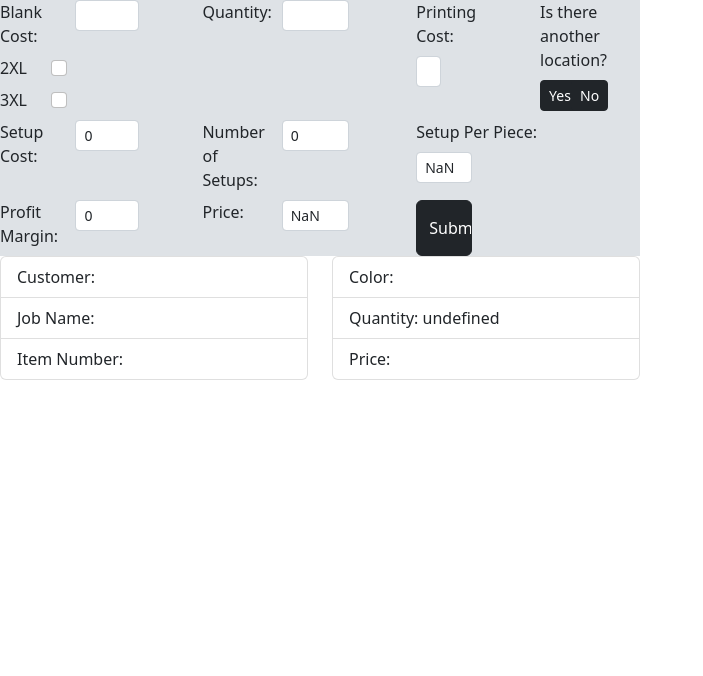
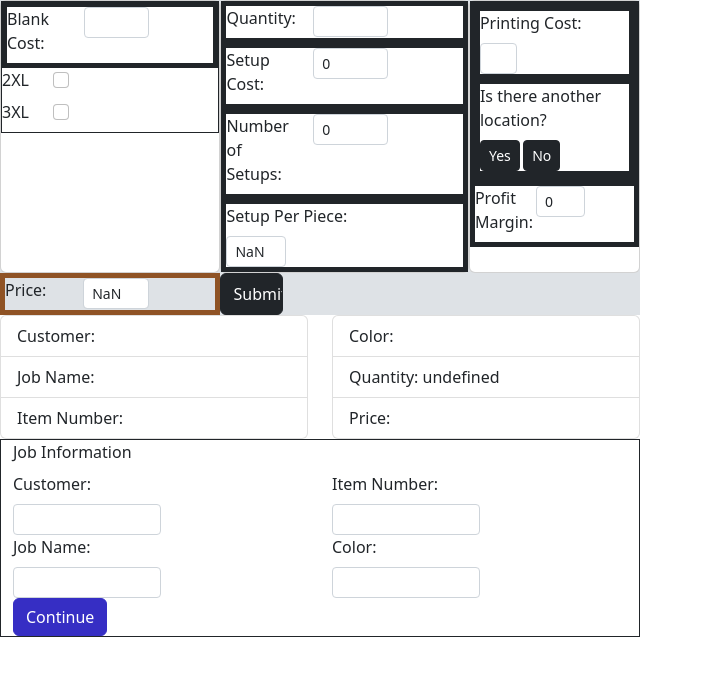
Before and after one commit to DravenTheRaven/quote-boy, a React (Create React App) app: page / in a window 1280 px wide. Shown: the top 676 px of the page, without its empty margins (0-703 px from the left). Built offline with nearby package versions, Linux system fonts and the light colour scheme.

Commit message:
even more modulation

```diff
--- a/src/App.js
+++ b/src/App.js
@@ -1,4 +1,5 @@
 import React from "react";
+import JobInfo from './JobInfo.js'
 import Quote from './Quote.js';
 import Output from './components/Output.js'
 import './App.scss';
@@ -11,6 +12,7 @@ function App() {
     <Quote />
   <div className="out">
     <Output />
+    <JobInfo />
   </div>
 </div>
   )
--- /dev/null
+++ b/src/BlankCard.js
@@ -0,0 +1,71 @@
+import React from "react";
+import { useState } from 'react';
+import InputVal from './components/InputVal.js'
+import Oversize from './components/Oversize.js'
+import Button from 'react-bootstrap/Button';
+import Form from 'react-bootstrap/Form';
+import Col from 'react-bootstrap/Col';
+import Row from 'react-bootstrap/Row';
+import Card from 'react-bootstrap/Card';
+import './App.scss';
+
+function BlankCard({ blankCost, cost2XL, cost3XL, handleChange }) {
+  const [state, setState] = useState({
+    blankCost: "",
+    cost2XL: "",
+    cost3XL: "",
+
+  });
+
+  function handleChange(e) {
+    const value = e.target.value;
+    setState({
+      ...state,
+      [e.target.name]: value
+    });
+      console.log(value)
+
+  }
+  console.log({blankCost})
+  console.log(state)
+  function handleCheck(e) {
+    const checked = e.target.checked;
+    setState({
+      ...state,
+      [e.target.name]: checked
+    })
+  }
+
+  return (
+  <Card>
+    <Form.Group className="border border-dark">
+    <InputVal handleChange={handleChange}
+              name="blankCost"
+              blankCost={state.blankCost}
+              value={state.blankCost}
+              text="Blank Cost" />
+
+    <Oversize handleChange={handleChange}
+              inputVal={InputVal}
+              checkOver={state.check2XL}
+              name="check2XL"
+              handleCheck={handleCheck}
+              text="2XL"
+              value={state.cost2XL}
+              className="flox"
+              />
+    <Oversize handleChange={handleChange}
+              inputVal={InputVal}
+              checkOver={state.check3XL}
+              name="check3XL"
+              handleCheck={handleCheck}
+              text="3XL"
+              value={state.cost3XL}
+              className="flox"
+              />
+    </Form.Group>
+    </Card>
+  )
+}
+
+export default BlankCard
--- /dev/null
+++ b/src/JobInfo.js
@@ -0,0 +1,39 @@
+import React from "react";
+import { useState } from 'react';
+import Form from 'react-bootstrap/Form';
+import Col from 'react-bootstrap/Col';
+import Row from 'react-bootstrap/Row';
+import Button from 'react-bootstrap/Button';
+import './App.scss';
+
+function JobInfo() {
+  return (
+    <div className="container border border-dark">
+    <Form.Label>Job Information</Form.Label>
+
+    <Row>
+    <Col>
+    <Form.Group>
+      <Form.Label>Customer:</Form.Label>
+      <Form.Control  size="sm"/>
+      <Form.Label>Job Name:</Form.Label>
+      <Form.Control size="sm"/>
+    </Form.Group>
+    </Col>
+    <Col>
+    <Form.Group>
+      <Form.Label>Item Number:</Form.Label>
+      <Form.Control size="sm"/>
+      <Form.Label>Color:</Form.Label>
+      <Form.Control size="sm"/>
+      </Form.Group>
+      </Col>
+      </Row>
+      <Button>Continue</Button>
+      </div>
+
+
+  )
+}
+
+export default JobInfo
--- /dev/null
+++ b/src/PriceCard.js
@@ -0,0 +1,47 @@
+import React from "react";
+import { useState } from 'react';
+import Button from 'react-bootstrap/Button';
+import Form from 'react-bootstrap/Form';
+import Col from 'react-bootstrap/Col';
+import Row from 'react-bootstrap/Row';
+import Card from 'react-bootstrap/Card';
+import Price from './components/Price.js'
+import InputVal from './components/InputVal.js'
+import './App.scss';
+
+function PriceCard() {
+
+  const [state, setState] = useState({
+    blankCost: "",
+    cost2XL: "",
+    cost3XL: "",
+    printingCost: "10",
+    price: 0,
+    setups: 0,
+    setupCost: 0,
+    profitMargin: 0,
+  });
+
+  function handleChange(e) {
+    const value = e.target.value;
+    setState({
+      ...state,
+      [e.target.name]: value
+    });
+      console.log(value)
+
+  }
+  console.log(state)
+return (
+  <Price blankCost={state.blankCost}
+         setupCost={state.setupCost}
+         printingCost={state.printingCost}
+         setups={state.setups}
+         quantity={state.quantity}
+         profitMargin={state.profitMargin}
+         value={state.price}
+         />
+)
+}
+
+export default PriceCard
--- /dev/null
+++ b/src/PrintingCard.js
@@ -0,0 +1,49 @@
+import React from "react";
+import { useState } from 'react';
+import Button from 'react-bootstrap/Button';
+import Form from 'react-bootstrap/Form';
+import Col from 'react-bootstrap/Col';
+import Row from 'react-bootstrap/Row';
+import Card from 'react-bootstrap/Card';
+import Printing from './components/Printing.js'
+import InputVal from './components/InputVal.js'
+import './App.scss';
+
+function PrintingCard() {
+
+  const [state, setState] = useState({
+    blankCost: "",
+    cost2XL: "",
+    cost3XL: "",
+    printingCost: "10",
+    price: 0,
+    setups: 0,
+    setupCost: 0,
+    profitMargin: 0,
+    check2XL: "",
+    check3XL: "",
+  });
+
+  function handleChange(e) {
+    const value = e.target.value;
+    setState({
+      ...state,
+      [e.target.name]: value
+    });
+      console.log(value)
+
+  }
+  console.log(state)
+  return (
+    <Card>
+                  <Printing  />
+        <InputVal handleChange={handleChange}
+                  name="profitMargin"
+                  value={state.profitMargin}
+                  text="Profit Margin"
+                  />
+                  </Card>
+  )
+}
+
+export default PrintingCard
--- a/src/Quote.js
+++ b/src/Quote.js
@@ -4,12 +4,17 @@ import Printing from './components/Printing.js'
 import SetPiece from './components/SetPiece.js'
 import InputVal from './components/InputVal.js'
 import Oversize from './components/Oversize.js'
+import BlankCard from './BlankCard.js'
+import SetupCard from './SetupCard.js'
+import PriceCard from './PriceCard.js'
+import PrintingCard from './PrintingCard.js'
 import Price from './components/Price.js'
 import Output from './components/Output.js'
 import Button from 'react-bootstrap/Button';
 import Form from 'react-bootstrap/Form';
 import Col from 'react-bootstrap/Col';
 import Row from 'react-bootstrap/Row';
+import Card from 'react-bootstrap/Card';
 import './App.scss';
 
 
@@ -27,6 +32,7 @@ function Quote() {
     check3XL: "",
   });
 
+
   function handleChange(e) {
     const value = e.target.value;
     setState({
@@ -34,6 +40,7 @@ function Quote() {
       [e.target.name]: value
     });
       console.log(value)
+
   }
 
   function handleCheck(e) {
@@ -44,70 +51,18 @@ function Quote() {
     })
   }
 
-        console.log(state)
+
   return(
 <div >
   <div id="container" >
-    <Form.Group>
-    <InputVal handleChange={handleChange}
-              name="blankCost"
-              value={state.blankCost}
-              text="Blank Cost" />
+  <BlankCard blankCost={state.blankCost}
+             cost2XL={state.cost2XL}
+             cost3XL={state.cost3XL}
+             onChange={handleChange}/>
+  <SetupCard />
+  <PrintingCard />
+  <PriceCard />
 
-    <Oversize handleChange={handleChange}
-              inputVal={InputVal}
-              checkOver={state.check2XL}
-              name="check2XL"
-              handleCheck={handleCheck}
-              text="2XL"
-              value={state.cost2XL}
-              className="flox"
-              />
-    <Oversize handleChange={handleChange}
-              inputVal={InputVal}
-              checkOver={state.check3XL}
-              name="check3XL"
-              handleCheck={handleCheck}
-              text="3XL"
-              value={state.cost3XL}
-              className="flox"
-              />
-    </Form.Group>
-    <InputVal handleChange={handleChange}
-              name="quantity"
-              value={state.quantity}
-              text="Quantity"
-              />
-    <Printing  />
-    <InputVal handleChange={handleChange}
-              name="setupCost"
-              value={state.setupCost}
-              text="Setup Cost"
-              />
-    <InputVal handleChange={handleChange}
-              name="setups"
-              value={state.setups}
-              text="Number of Setups"
-              />
-    <SetPiece handleChange={handleChange}
-              setupCost={state.setupCost}
-              setups={state.setups}
-              quantity={state.quantity}
-              name="setUpPerPiece"
-              />
-    <InputVal handleChange={handleChange}
-              name="profitMargin"
-              value={state.profitMargin}
-              text="Profit Margin"
-              />
-    <Price blankCost={state.blankCost}
-           setupCost={state.setupCost}
-           printingCost={state.printingCost}
-           setups={state.setups}
-           quantity={state.quantity}
-           profitMargin={state.profitMargin}
-           value={state.price}
-           />
      <Button variant="dark" as="input" type="submit" className="w-25" value="Submit" />{' '}
   </div>
 </div>
--- /dev/null
+++ b/src/SetupCard.js
@@ -0,0 +1,54 @@
+import React from "react";
+import { useState } from 'react';
+import InputVal from './components/InputVal.js'
+import SetPiece from './components/SetPiece.js'
+import Button from 'react-bootstrap/Button';
+import Form from 'react-bootstrap/Form';
+import Col from 'react-bootstrap/Col';
+import Row from 'react-bootstrap/Row';
+import Card from 'react-bootstrap/Card';
+import './App.scss';
+
+function SetupCard() {
+  const [state, setState] = useState({
+    setups: 0,
+    setupCost: 0,
+    });
+
+  function handleChange(e) {
+    const value = e.target.value;
+    setState({
+      ...state,
+      [e.target.name]: value
+    });
+      console.log(value)
+  }
+      console.log(state)
+  return (
+    <Card>
+    <InputVal handleChange={handleChange}
+              name="quantity"
+              value={state.quantity}
+              text="Quantity"
+              />
+    <InputVal handleChange={handleChange}
+              name="setupCost"
+              value={state.setupCost}
+              text="Setup Cost"
+              />
+    <InputVal handleChange={handleChange}
+              name="setups"
+              value={state.setups}
+              text="Number of Setups"
+              />
+    <SetPiece handleChange={handleChange}
+              setupCost={state.setupCost}
+              setups={state.setups}
+              quantity={state.quantity}
+              name="setUpPerPiece"
+              />
+              </Card>
+  )
+}
+
+export default SetupCard
--- a/src/components/InputVal.js
+++ b/src/components/InputVal.js
@@ -7,7 +7,7 @@ import '../App.scss';
 function InputVal({value, handleChange, name, text }) {
   return (
     <>
-    <Form.Group  controlId={name}>
+    <Form.Group  controlId={name} className="border border-dark border-5">
     <Row>
     <Col xs={4}>
     <Form.Label >{`${text}: `}</Form.Label>
--- a/src/components/Price.js
+++ b/src/components/Price.js
@@ -12,7 +12,7 @@ function Price({ blankCost, printingCost, setups, setupCost, profitMargin, quant
   return (
   <>
 
-  <Form.Group controlId="price">
+  <Form.Group controlId="price" className="border border-secondary border-5">
   <Row>
   <Col xs={4}>
     <Form.Label>Price:</Form.Label>
--- a/src/components/Printing.js
+++ b/src/components/Printing.js
@@ -8,9 +8,10 @@ import '../App.scss';
 function Printing() {
   return(
   <>
+  <div className="border border-dark border-5">
   <Row>
     <Col>
-      <Form.Group>
+      <Form.Group className="border border-dark border-5">
         <Form.Label htmlFor="printingCost">{`Printing Cost: `}</Form.Label>
         <Form.Control name="printingCost"  className="w-25" size="sm" />
       </Form.Group>
@@ -20,6 +21,7 @@ function Printing() {
       <LocationCheck />
     </Col>
   </Row>
+  </div>
   </>
   )
 }
@@ -29,6 +31,7 @@ function Printing() {
 function LocationCheck() {
   return (
     <>
+    <div className="border border-dark">
     <Row>
       <Col>
       <Form.Label>Is there another location?</Form.Label>
@@ -43,6 +46,7 @@ function LocationCheck() {
         <Button variant="dark"  size="sm">No</Button>{' '}
       </Col>
     </Row>
+    </div>
     </>
   )
 }
--- a/src/components/SetPiece.js
+++ b/src/components/SetPiece.js
@@ -7,7 +7,7 @@ function SetPiece({ setupCost, setups, quantity, handleChange }) {
 
   return (
     <>
-    <Form.Group>
+    <Form.Group className="border border-dark border-5">
     <Form.Label htmlFor="setUpPerPiece">Setup Per Piece:</Form.Label>
     <Form.Control  name="setUpPerPiece"
             id="setUpPerPiece"
```
